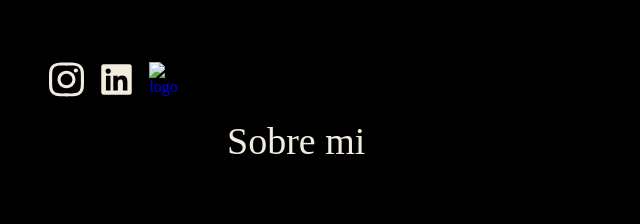
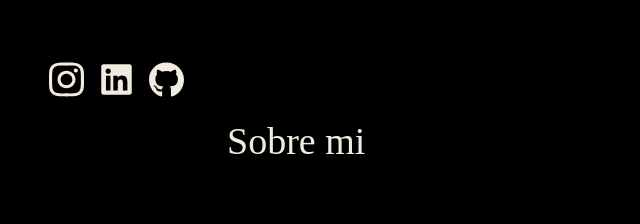
Before and after one commit to jonathanhcruz/u-compensar-lenguajes-internet-transferencia, a plain HTML site: page index.html in a window 1280 px wide. Shown: the top 224 px of the page, 53-693 px from the left. Drawn offline with Linux system fonts and the light colour scheme; the site is published under a folder, as on GitHub Pages, so addresses that start at the root find nothing.

Commit message:
fix-path

```diff
--- a/index.html
+++ b/index.html
@@ -36,7 +36,7 @@
                     <img src="./assets/linkedin-brands 1.svg" alt="logo linkedin">
                 </a>
                 <a href="https://github.com/jonathanhcruz">
-                    <img src="/assets/githublogo.svg" alt="logo github">
+                    <img src="./assets/githublogo.svg" alt="logo github">
                 </a>
             </div>
             <div class="header_name">
```
